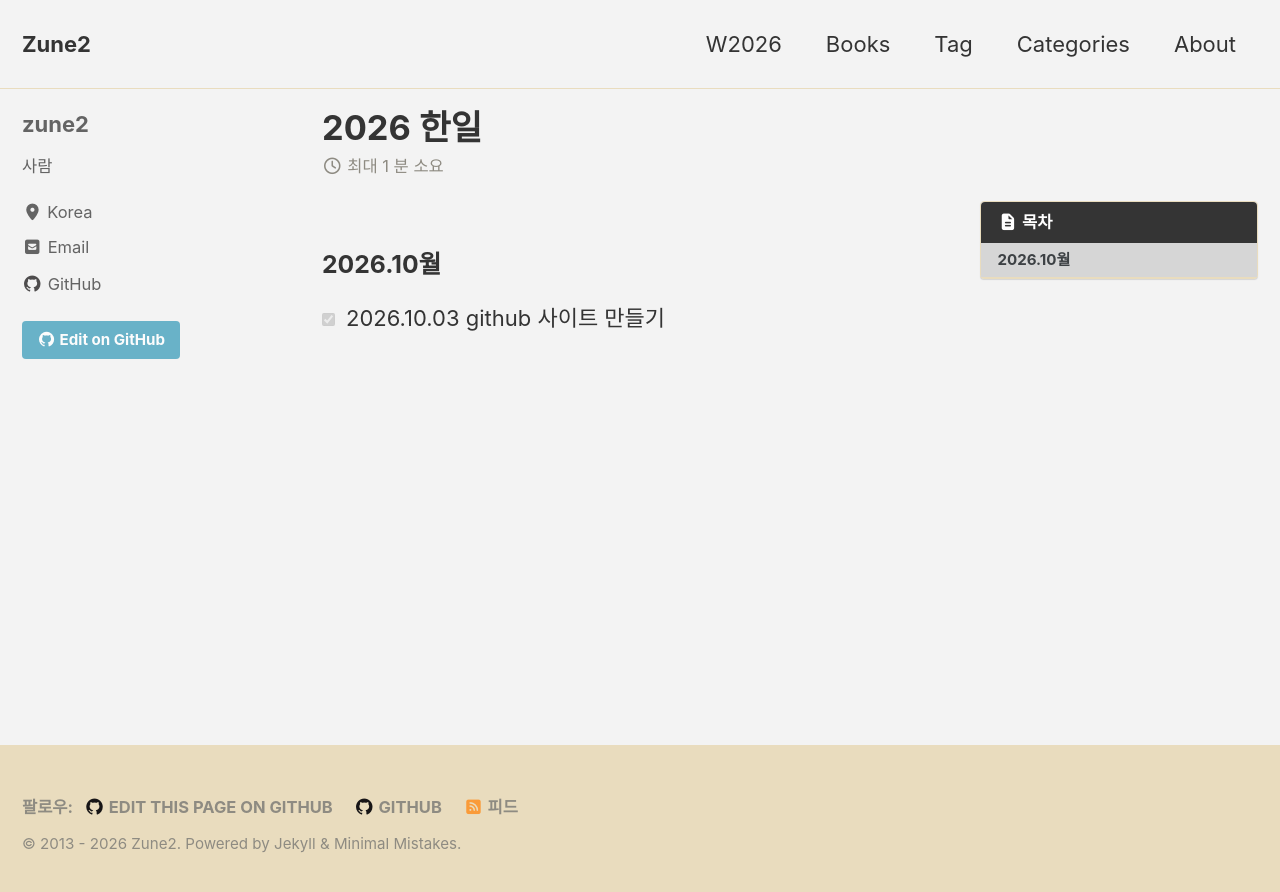
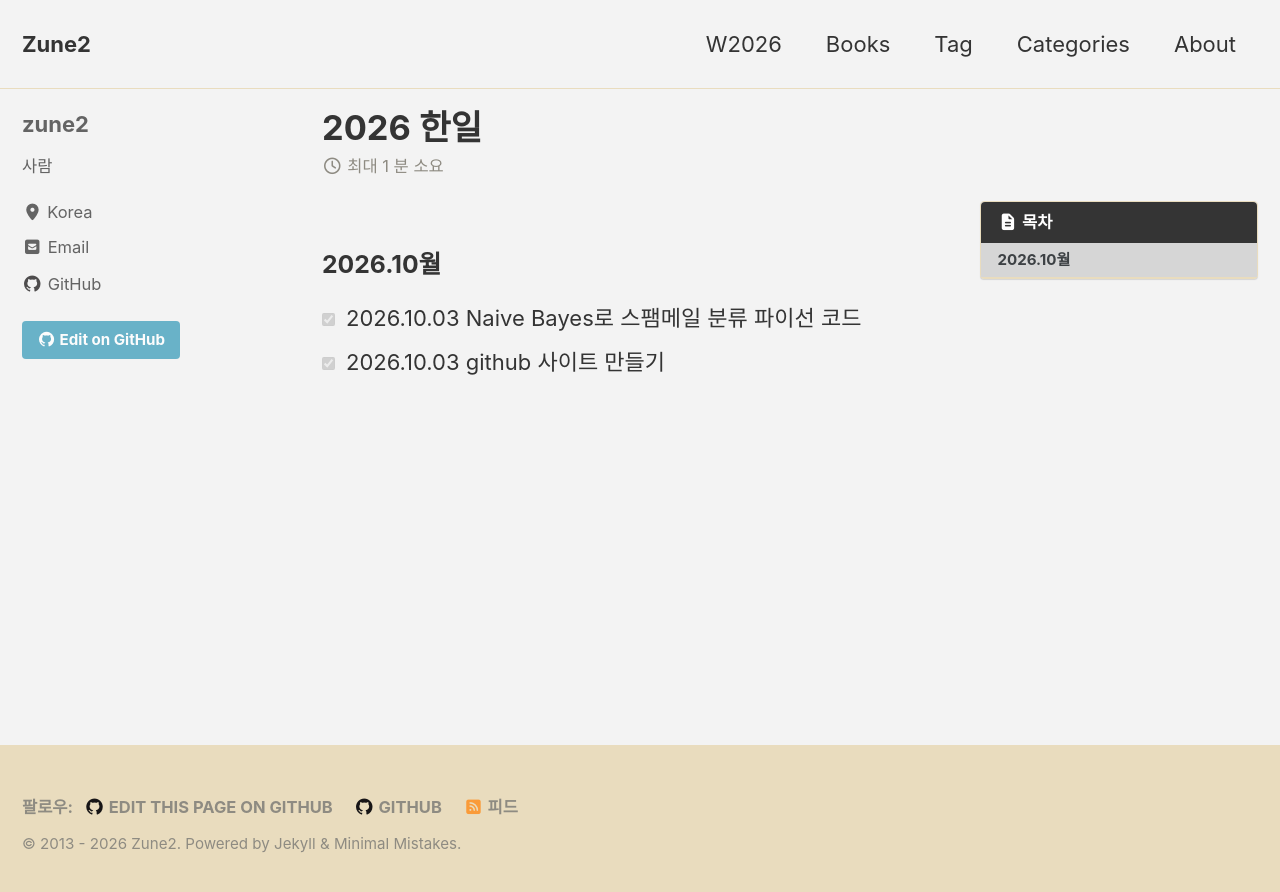
Before and after one commit to zune2/zune2.github.io, a Jekyll site: the page built from W2026.md, in a window 1280 px wide. Shown: the top 892 px of the page. Built offline with Jekyll 4.4.1, drawn with Linux system fonts in a browser that asks for light colours; cached includes are drawn as plain includes.

Commit message:
Update W2026.md

```diff
--- a/W2026.md
+++ b/W2026.md
@@ -12,4 +12,5 @@ description: desc가 여기에
 ---
 
 ### 2026.10월
+- [X] 2026.10.03 Naive Bayes로 스팸메일 분류 파이선 코드
 - [X] 2026.10.03 github 사이트 만들기
```
